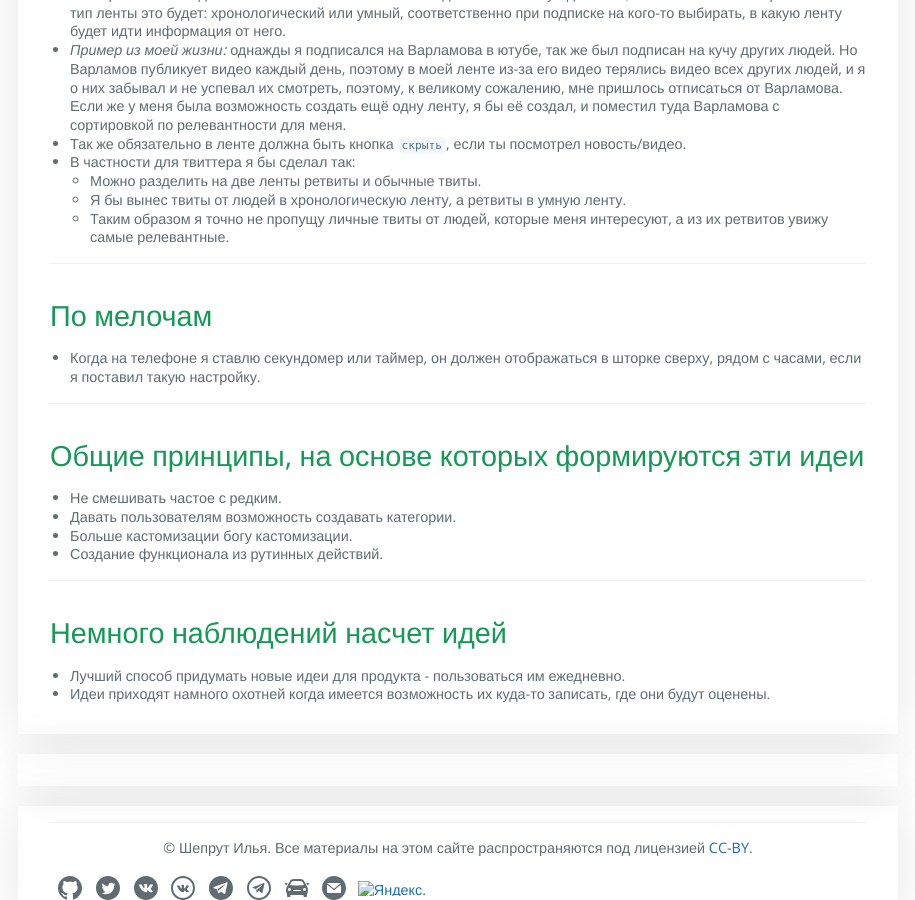
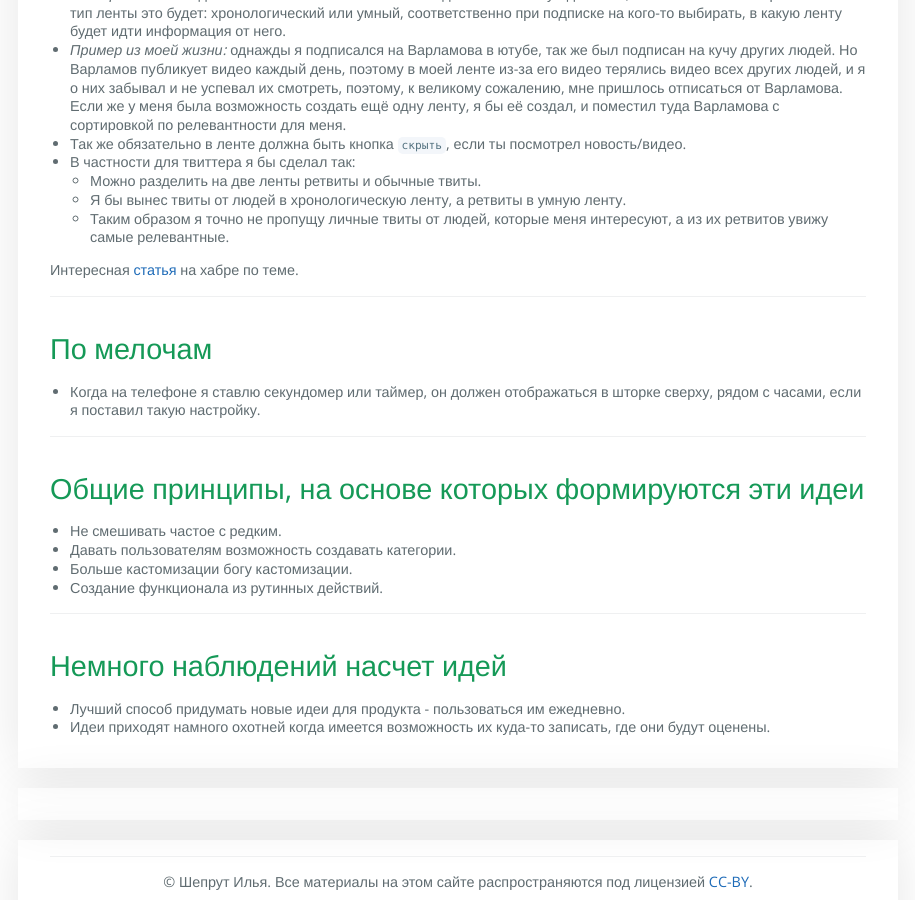
Before and after one commit to optozorax/blog_old, a Jekyll site: the page built from ideas.md, in a window 1280 px wide and 900 px high, scrolled down 6191 px. Shown: the whole window, without its empty margins (182-1097 px from the left). Built offline with Jekyll 4.4.1, drawn with Linux system fonts in a browser that asks for light colours; comment, search, counter and statistics services are not loaded.

```diff
--- a/ideas.md
+++ b/ideas.md
@@ -145,6 +146,8 @@
 	* Я бы вынес твиты от людей в хронологическую ленту, а ретвиты в умную ленту.
 	* Таким образом я точно не пропущу личные твиты от людей, которые меня интересуют, а из их ретвитов увижу самые релевантные.
 
+Интересная [статья](https://habr.com/ru/post/416555/) на хабре по теме.
+
 <hr>
 
 # По мелочам
```
Also changed, not shown: other parts of ideas.md (+1 -0 lines), assets/ideas/thumbnail.jpg (added).
